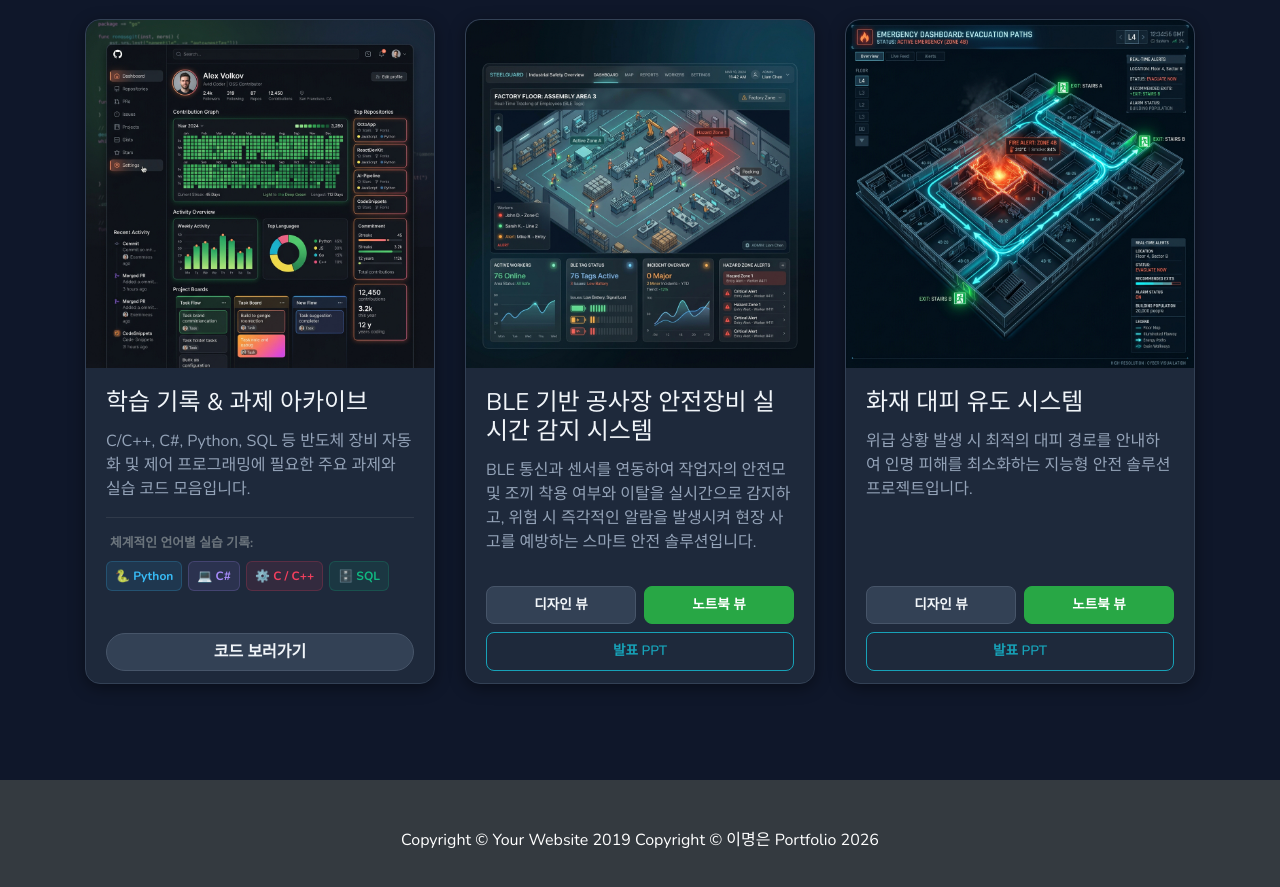
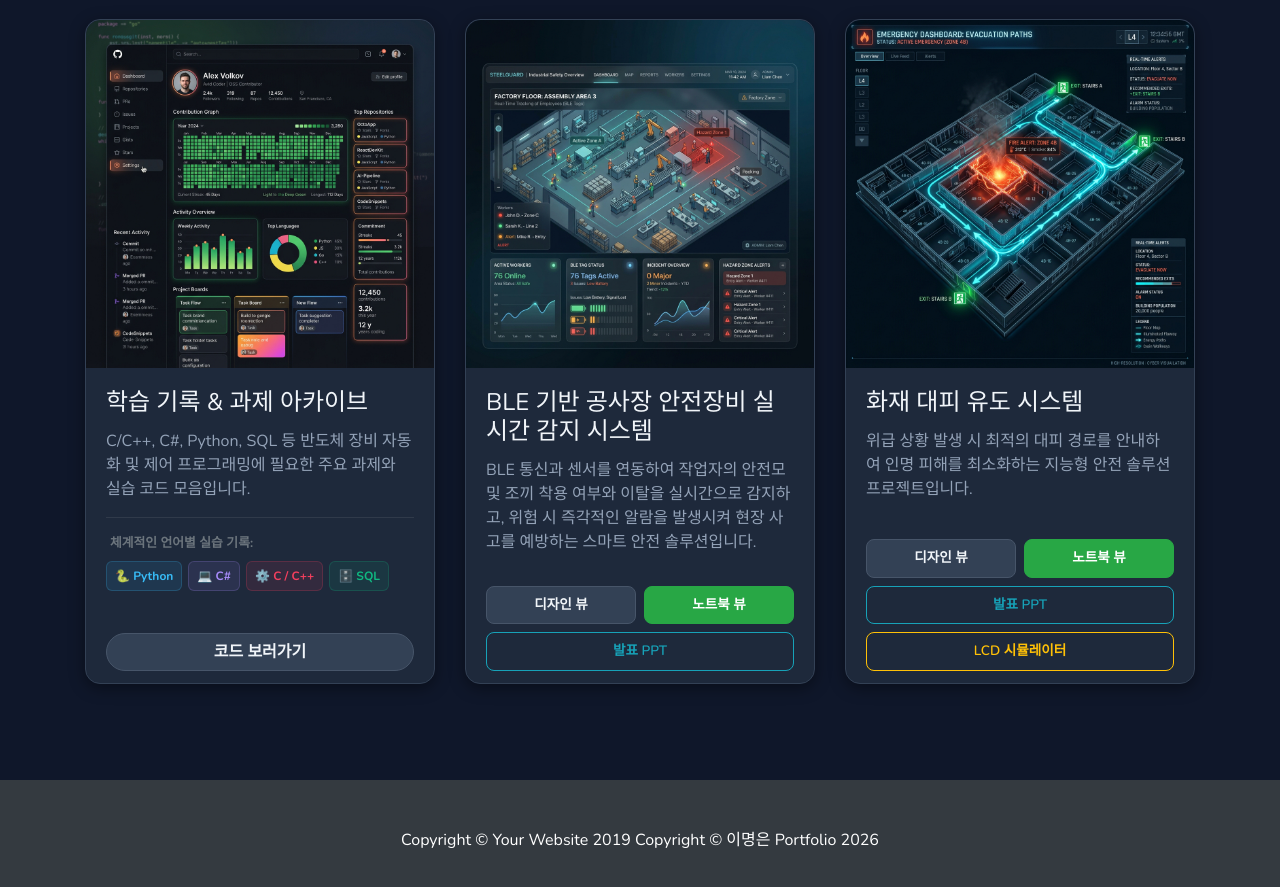
Before and after one commit to lee-myeong-eun/lee-myeong-eun.github.io, a Jekyll site: the page built from index.html, in a window 1280 px wide and 900 px high, scrolled down 791 px. Shown: the top 887 px of the window. Built offline with Jekyll 4.4.1, drawn with Linux system fonts in a browser that asks for light colours.

Commit message:
Add LCD Simulator button to Fire Evacuation project card

```diff
--- a/index.html
+++ b/index.html
@@ -98,6 +98,7 @@ layout: default
           <a href="{{ site.baseurl }}/projects/fire-evac-notebook/" class="btn btn-success flex-grow-1" style="font-size: 0.85rem; border-radius: 8px !important; padding: 8px 12px;">노트북 뷰</a>
         </div>
         <button type="button" class="btn btn-outline-info w-100" data-toggle="modal" data-target="#firePptModal" style="border-radius: 8px !important; font-size: 0.85rem; padding: 8px 12px;"><i class="fa fa-file-powerpoint-o"></i> 발표 PPT</button>
+        <a href="{{ site.baseurl }}/fire-simulator/" target="_blank" class="btn btn-outline-warning w-100" style="border-radius: 8px !important; font-size: 0.85rem; padding: 8px 12px;"><i class="fa fa-desktop"></i> LCD 시뮬레이터</a>
       </div>
     </div>
   </div>
```
